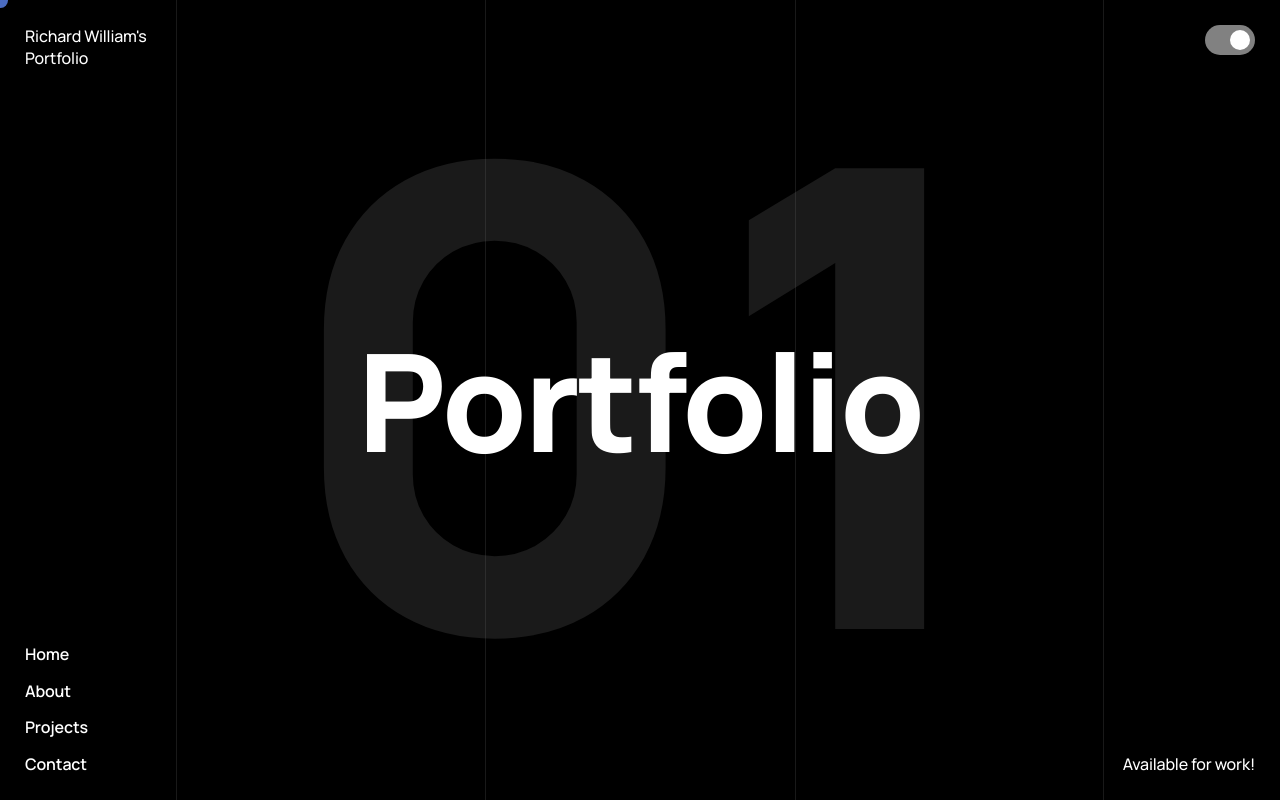
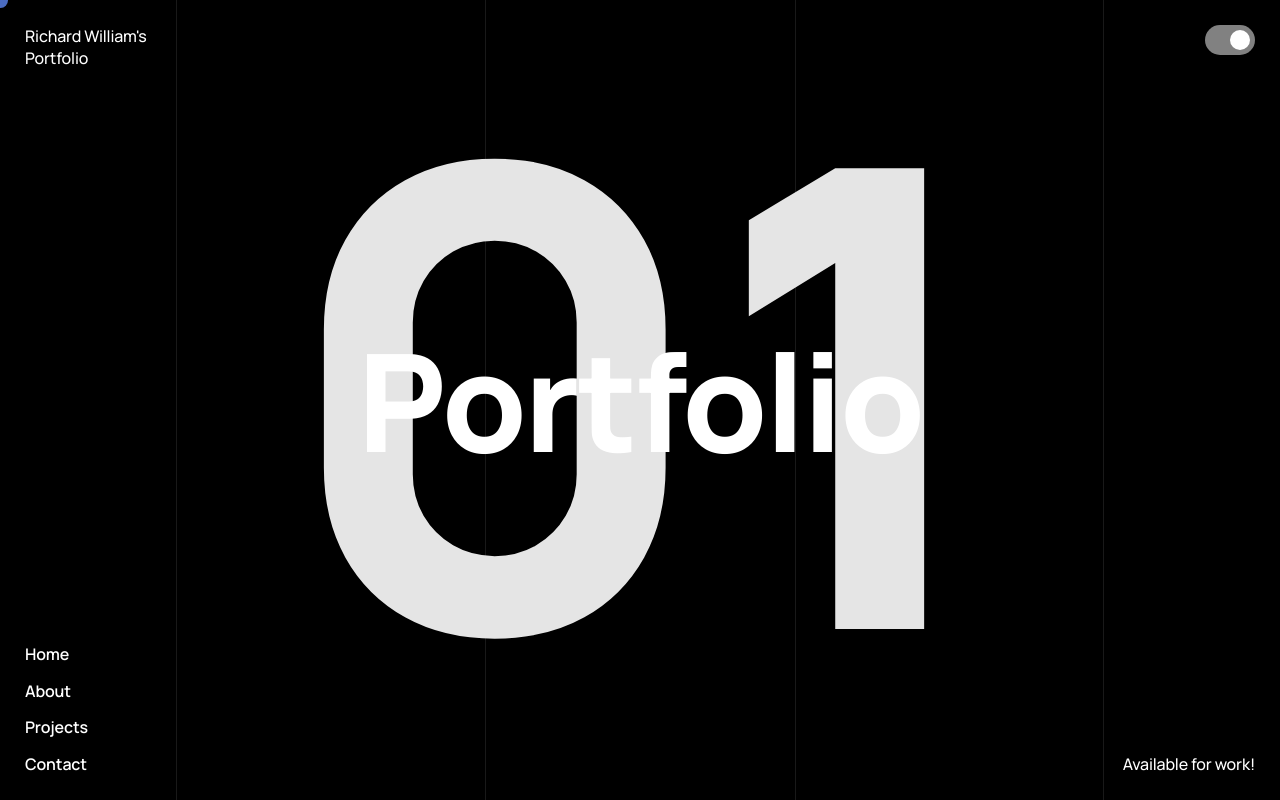
Before and after one commit to beliver-jsx/tulip-landingpage, a Next.js app: page /projects/portfolio in a window 1280 px wide. Shown: the top 800 px of the page. Built offline with nearby package versions, Linux system fonts and the light colour scheme; grey boxes are pictures that could not be loaded.

Commit message:
Update ProjectHeader.tsx

```diff
--- a/src/components/atoms/ProjectHeader.tsx
+++ b/src/components/atoms/ProjectHeader.tsx
@@ -8,7 +8,7 @@ const Header: React.FC<props> = ({ name, index }) => {
     return (
         <header className="relative">
             <div className="h-screen w-full">
-                <div className=" flex items-center font-bold  justify-center h-full text-[#80808034]">
+                <div className=" flex items-center font-bold  justify-center h-full text-[#E5E5E5]">
 
                     <motion.div className='overflow-y-hidden flex items-center  h-[40rem]'>
                         <Parallax className="mt-[5rem]" offset={200}>
@@ -20,7 +20,7 @@ const Header: React.FC<props> = ({ name, index }) => {
                                     ease: [1, 1, .70, .90],
                                     delay: 0,
                                 }}>
-                                <h1 className="4xl:text-[40rem]  3xl:text-[40rem] 2xl:text-[40rem] xl:text-[40rem] lg:text-[40rem] md:text-[40rem] text-[40rem] font-[800]">{index}</h1>
+                                <h1 className="relative 4xl:text-[40rem]  3xl:text-[40rem] 2xl:text-[40rem] xl:text-[40rem] lg:text-[40rem] md:text-[40rem] text-[40rem] font-[800]">{index}</h1>
                             </motion.div>
                         </Parallax>
                     </motion.div>
```
